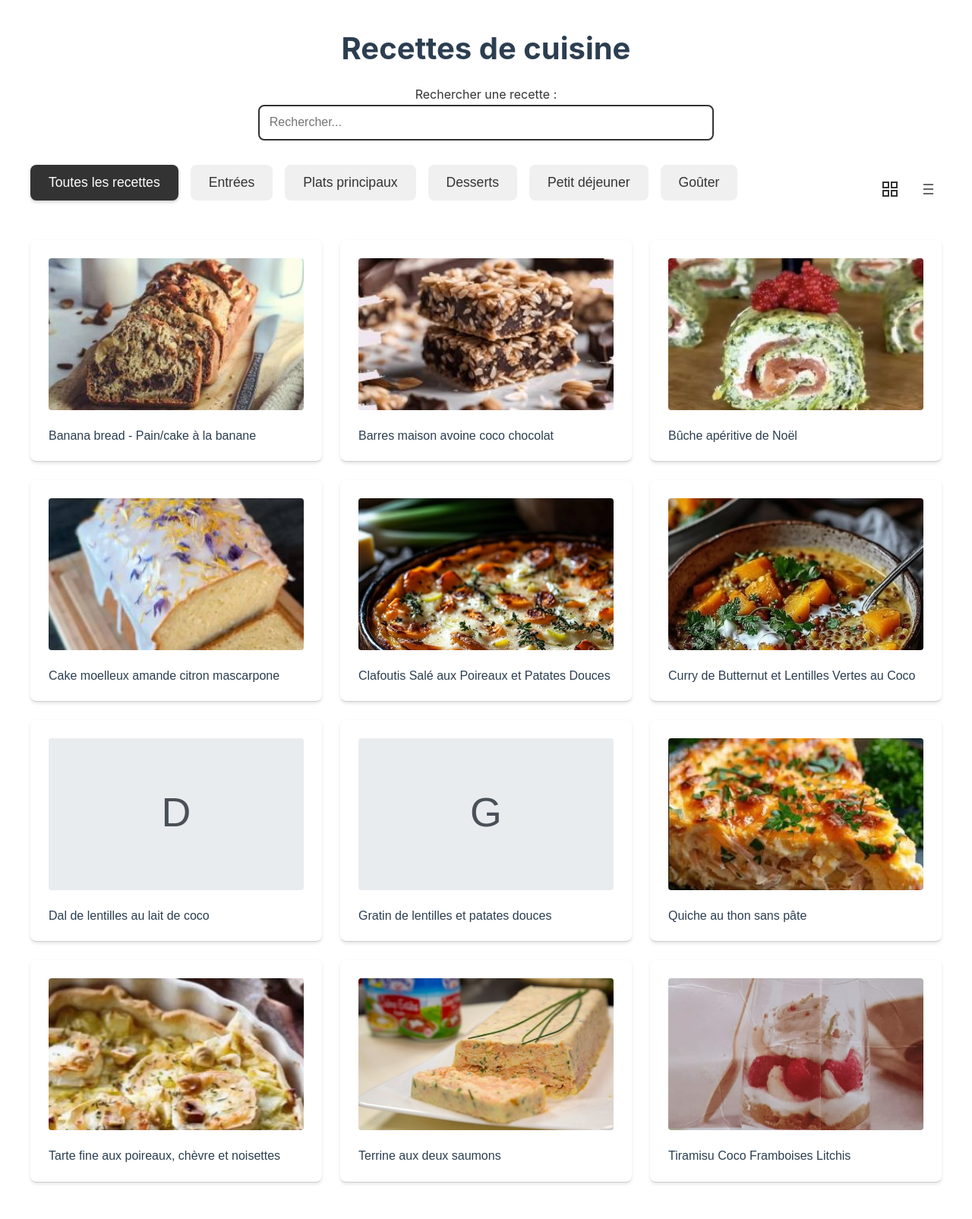
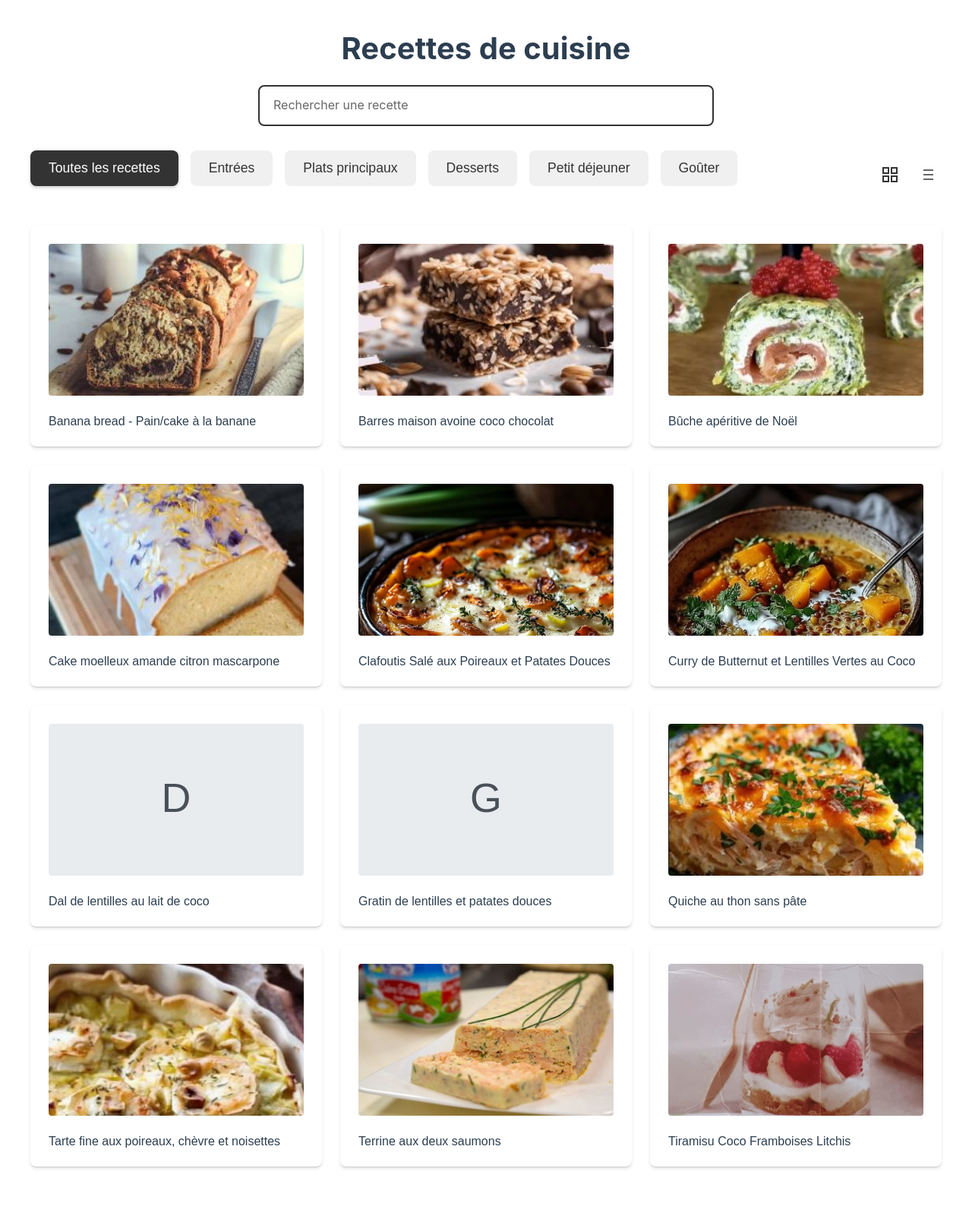
Before and after one commit to beacuisine/beacuisine.github.io, a Jekyll site: the page index.html, which Jekyll copies as it is, in a window 1280 px wide. Shown: the whole page at 76% size. Built offline with Jekyll 4.4.1, drawn with Linux system fonts in a browser that asks for light colours.

Commit message:
Search input with floating label

```diff
--- a/Gemfile
+++ b/Gemfile
@@ -1,3 +1,8 @@
 source "https://rubygems.org"
 gem "jekyll", "~> 3.9.3"
 gem "kramdown-parser-gfm"
+gem "csv"
+gem "logger"
+gem "base64"
+gem "bigdecimal"
+gem "webrick"
--- a/index.html
+++ b/index.html
@@ -26,17 +26,41 @@
         max-width: 600px;
         margin: 0 auto 2rem;
       }
+      .search-input-wrapper {
+        position: relative;
+      }
+      .search-input-wrapper label {
+        position: absolute;
+        left: 1rem;
+        top: 50%;
+        transform: translateY(-50%);
+        font-size: 1rem;
+        color: #666;
+        pointer-events: none;
+        transition: all 0.3s ease;
+        background-color: white;
+        padding: 0 0.25rem;
+      }
+      .search-input-wrapper input:focus + label,
+      .search-input-wrapper.has-value label {
+        top: 0;
+        transform: translateY(-50%) scale(0.85);
+        color: #666;
+      }
       #search-input {
         width: 100%;
         padding: 0.8rem;
+        padding-top: 1.2rem;
         font-size: 1rem;
         border: 2px solid #333333;
         border-radius: 8px;
         transition: border-color 0.3s ease;
+        background-color: white;
       }
       #search-input:focus {
         border-color: #666666;
         box-shadow: 0 0 0 2px rgba(0, 0, 0, 0.1);
+        outline: none;
       }
       .controls {
         display: flex;
@@ -208,8 +232,10 @@
       <h1>Recettes de cuisine</h1>
       <div class="search-container">
         <form role="search">
-          <label for="search-input">Rechercher une recette :</label>
-          <input type="text" id="search-input" placeholder="Rechercher..." />
+          <div class="search-input-wrapper">
+            <input type="text" id="search-input" />
+            <label for="search-input">Rechercher une recette</label>
+          </div>
         </form>
       </div>
     </header>
```
Also changed, not shown: other parts of index.html (+14 -0 lines), _layouts/recipe.html (+6 -7 lines), Gemfile.lock.
